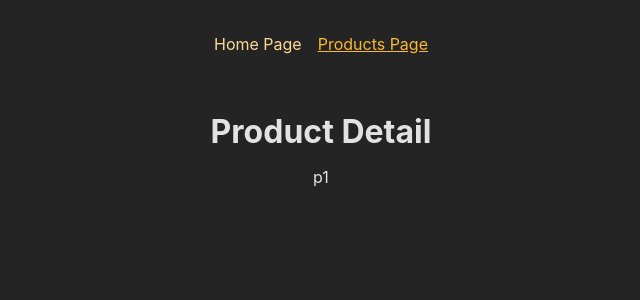
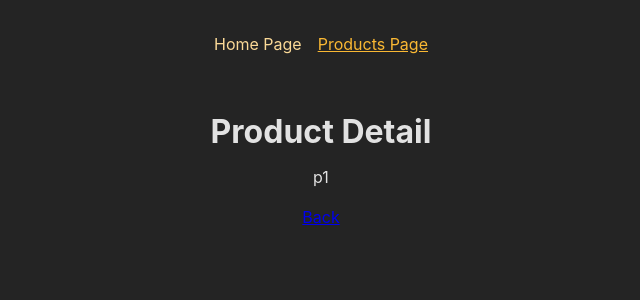
Before and after one commit to bbogomilov1/spa--react, a React (Create React App) app: page /products/p1 in a window 1280 px wide. Shown: the top 300 px of the page, without its empty margins (319-959 px from the left). Built offline with nearby package versions, Linux system fonts and the light colour scheme.

Commit message:
changing paths from absolute to relative

```diff
--- a/src/App.js
+++ b/src/App.js
@@ -7,9 +7,9 @@ import ErrorPage from "./pages/Error";
 import ProductDetailPage from "./pages/ProductDetail";
 
 const routeChildren = [
-  <Route path="/" element={<HomePage />} />,
-  <Route path="/products" element={<ProductsPage />} />,
-  <Route path="/products/:productId" element={<ProductDetailPage />} />,
+  <Route path="" element={<HomePage />} />,
+  <Route path="products" element={<ProductsPage />} />,
+  <Route path="products/:productId" element={<ProductDetailPage />} />,
 ];
 
 const routeDefinitions = createRoutesFromElements(
--- a/src/pages/ProductDetail.js
+++ b/src/pages/ProductDetail.js
@@ -1,4 +1,4 @@
-import { useParams } from "react-router-dom";
+import { Link, useParams } from "react-router-dom";
 
 const ProductDetailPage = () => {
   const params = useParams();
@@ -7,6 +7,11 @@ const ProductDetailPage = () => {
     <>
       <h1>Product Detail</h1>
       <p>{params.productId}</p>
+      <p>
+        <Link to=".." relative="path">
+          Back
+        </Link>
+      </p>
     </>
   );
 };
--- a/src/pages/Products.js
+++ b/src/pages/Products.js
@@ -13,7 +13,7 @@ const ProductsPage = () => {
       <ul>
         {PRODUCTS.map((product) => (
           <li key={product.id}>
-            <Link to={`/products/${product.id}`}>{product.title}</Link>
+            <Link to={product.id}>{product.title}</Link>
           </li>
         ))}
       </ul>
```
